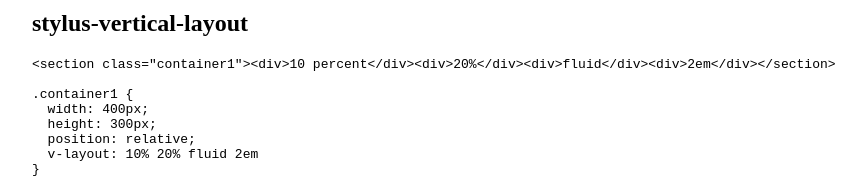
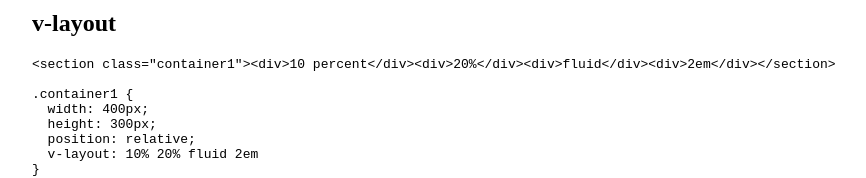
Before and after one commit to bopjesvla/stylus-vertical-layout, a plain HTML site: page index.html in a window 1280 px wide. Shown: the top 178 px of the page, without its empty margins (208-1074 px from the left). Drawn offline with Linux system fonts and the light colour scheme.

Commit message:
Update index.html

```diff
--- a/index.html
+++ b/index.html
@@ -87,7 +87,7 @@ section > *:nth-child(4) { background: green }
 }
 </style>
 <article>
-<h1>stylus-vertical-layout</h1>
+<h1>v-layout</h1>
 <pre>
 &lt;section class="container1">&lt;div>10 percent&lt;/div>&lt;div>20%&lt;/div>&lt;div>fluid&lt;/div>&lt;div>2em&lt;/div>&lt;/section>
 
```
